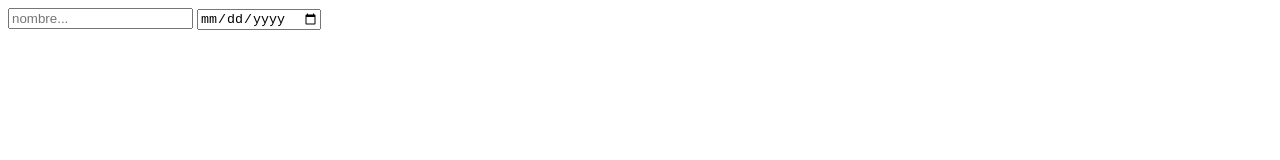
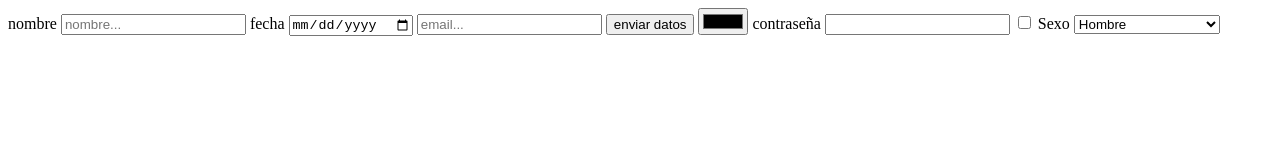
Before and after one commit to AdrianHerraez/Formulario, a plain HTML site: page index.html in a window 1280 px wide. Drawn offline with Linux system fonts and the light colour scheme.

Commit message:
inputs y labels

```diff
--- a/index.html
+++ b/index.html
@@ -9,9 +9,28 @@
 </head>
 
 <body>
-    <form action="">
+    <form>
+        <label for="">nombre</label>
         <input type="text" placeholder="nombre...">
+        <label for="">fecha</label>
         <input type="date">
+        <input type="email" placeholder="email...">
+        <input type="submit" value="enviar datos">
+        <input type="color">
+        <label for="">contraseña</label>
+        <input type="password">
+        <input type="checkbox">
+        <label for="">Sexo</label>
+        <select>
+            <option value="">Hombre</option>
+            <option value="">Mujer</option>
+            <option value="">Helicoptero apache</option>
+            <option value="">Bisonte</option>
+            <option value="">Ojala</option>
+            <option value="">Otro</option>
+            <option value="">Prefiero no contestar</option>
+        </select>
+
     </form>
 </body>
 
```
